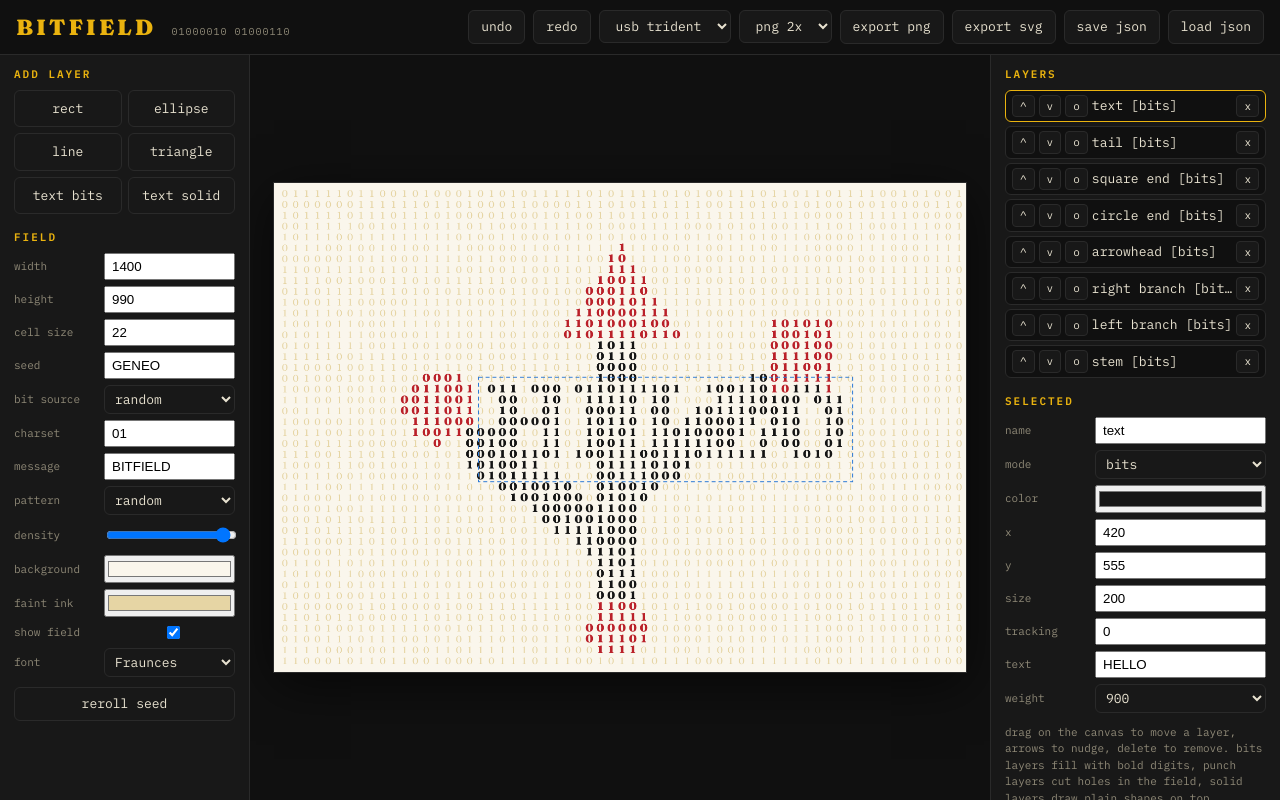
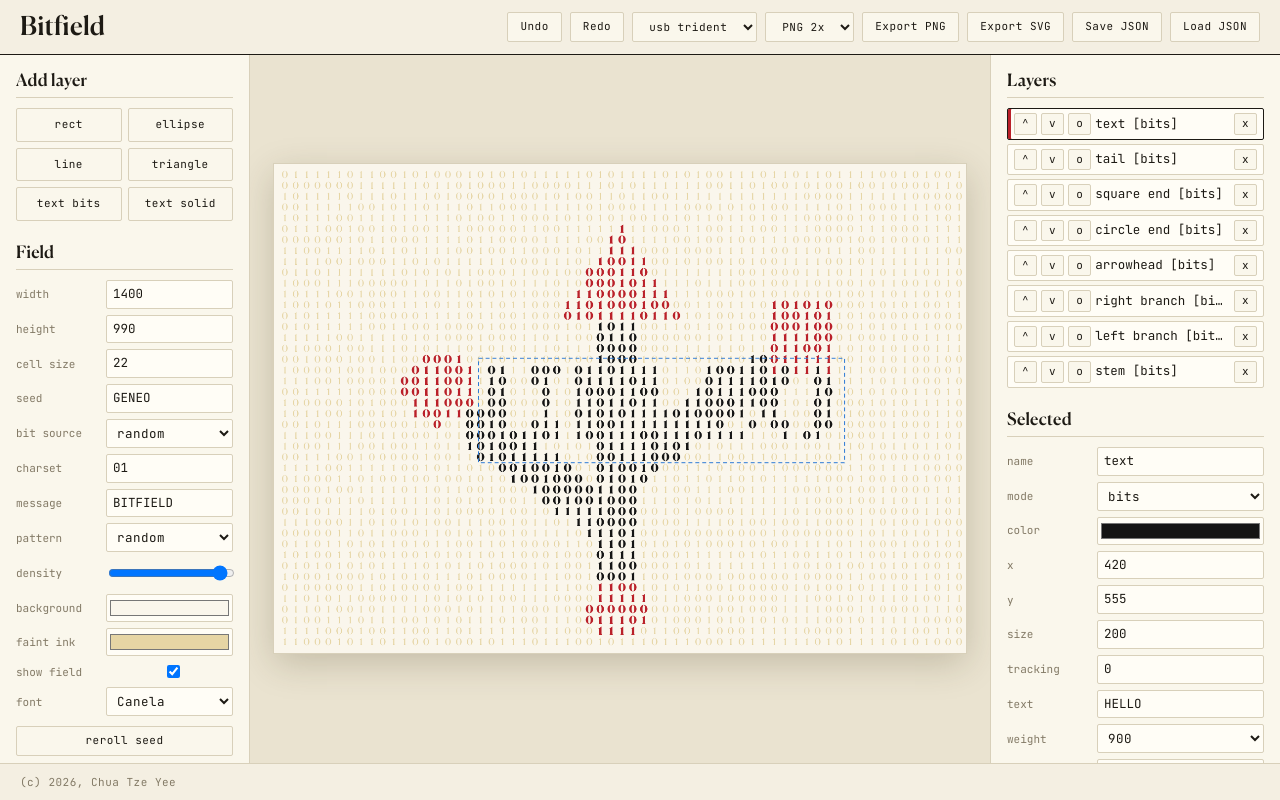
Before and after one commit to chuatzeyee/bitfield, a plain HTML site: page index.html in a window 1280 px wide. Both pictures are taken after a click on the button "text bits". Drawn offline with Linux system fonts and the light colour scheme.

Commit message:
feat: editorial paper theme, Canela and JetBrains Mono, per-layer text font
Removes the brand binary badge, adds a copyright footer, restyles the
dark UI into a light editorial theme, and fixes solid text font and
color: canvas font family names with spaces must be quoted (famq).
Adds per-layer font select, mask cache invalidation on font load,
SVG export font fallback chain, and legacy IBM Plex Mono migration.

```diff
--- a/index.html
+++ b/index.html
@@ -7,44 +7,45 @@
 <meta name="description" content="Draw posters out of 1s and 0s: layered shapes and text rasterized into a seeded binary field, exported as PNG or SVG.">
 <link rel="preconnect" href="https://fonts.googleapis.com">
 <link rel="preconnect" href="https://fonts.gstatic.com" crossorigin>
-<link href="https://fonts.googleapis.com/css2?family=Fraunces:opsz,wght@9..144,100..900&family=IBM+Plex+Mono:wght@400;600&display=swap" rel="stylesheet">
+<link href="https://fonts.googleapis.com/css2?family=Fraunces:opsz,wght@9..144,100..900&family=JetBrains+Mono:wght@100..800&display=swap" rel="stylesheet">
 <link rel="stylesheet" href="style.css">
 </head>
 <body>
 <header>
-  <div id="brand">BITFIELD <span>01000010 01000110</span></div>
+  <div id="brand">Bitfield</div>
   <div id="actions">
-    <button id="undo" title="ctrl+z">undo</button>
-    <button id="redo" title="ctrl+shift+z">redo</button>
+    <button id="undo" title="ctrl+z">Undo</button>
+    <button id="redo" title="ctrl+shift+z">Redo</button>
     <select id="preset" title="preset"></select>
     <select id="pngscale" title="png scale">
-      <option value="1">png 1x</option>
-      <option value="2" selected>png 2x</option>
-      <option value="3">png 3x</option>
-      <option value="4">png 4x</option>
+      <option value="1">PNG 1x</option>
+      <option value="2" selected>PNG 2x</option>
+      <option value="3">PNG 3x</option>
+      <option value="4">PNG 4x</option>
     </select>
-    <button id="png">export png</button>
-    <button id="svg">export svg</button>
-    <button id="save">save json</button>
-    <label class="filebtn">load json<input id="load" type="file" accept=".json,application/json"></label>
+    <button id="png">Export PNG</button>
+    <button id="svg">Export SVG</button>
+    <button id="save">Save JSON</button>
+    <label class="filebtn">Load JSON<input id="load" type="file" accept=".json,application/json"></label>
   </div>
 </header>
 <main>
   <aside id="left">
-    <h2>add layer</h2>
+    <h2>Add layer</h2>
     <div id="tools"></div>
-    <h2>field</h2>
+    <h2>Field</h2>
     <div id="docpanel"></div>
   </aside>
   <section id="stage"><canvas id="board"></canvas></section>
   <aside id="right">
-    <h2>layers</h2>
+    <h2>Layers</h2>
     <div id="layers"></div>
-    <h2>selected</h2>
+    <h2>Selected</h2>
     <div id="props"></div>
-    <p class="hint">drag on the canvas to move a layer, arrows to nudge, delete to remove. bits layers fill with bold digits, punch layers cut holes in the field, solid layers draw plain shapes on top.</p>
+    <p class="hint">Drag on the canvas to move a layer, arrows to nudge, delete to remove. Bits layers fill with bold digits, punch layers cut holes in the field, solid layers draw plain shapes on top.</p>
   </aside>
 </main>
+<footer>(c) 2026, Chua Tze Yee</footer>
 <script type="module" src="js/app.js"></script>
 </body>
 </html>
--- a/js/app.js
+++ b/js/app.js
@@ -5,6 +5,8 @@ import { PRESETS, defaultState, baseDoc, nid } from "./presets.js";
 let state = defaultState();
 let undoStack = [];
 let redoStack = [];
+
+const FONT_CHOICES = ["Canela", "Fraunces", "JetBrains Mono", "Georgia", "serif"];
 
 const $ = (s) => document.querySelector(s);
 const canvas = $("#board");
@@ -105,7 +107,7 @@ const DOC_FIELDS = [
   ["bg", "background", "color"],
   ["faint", "faint ink", "color"],
   ["showField", "show field", "checkbox"],
-  ["font", "font", "select", ["Fraunces", "IBM Plex Mono", "Georgia", "serif"]],
+  ["font", "font", "select", FONT_CHOICES],
 ];
 
 function docInput(key, kind, options) {
@@ -288,9 +290,15 @@ function renderProps() {
     const wSel = h("select", {
       onchange: (e) => { pushUndo(); patchLayer(ly.id, { weight: +e.target.value }); repaint(); },
     });
-    for (const w of [100, 300, 400, 500, 700, 900])
+    for (const w of [100, 400, 500, 700, 900])
       wSel.append(h("option", { value: w, ...(w === (ly.weight || 400) ? { selected: "" } : {}) }, w));
     box.append(h("label", { class: "row" }, h("span", {}, "weight"), wSel));
+    const fSel = h("select", {
+      onchange: (e) => { pushUndo(); patchLayer(ly.id, { font: e.target.value }); repaint(); },
+    });
+    for (const f of FONT_CHOICES)
+      fSel.append(h("option", { value: f, ...(f === (ly.font || state.doc.font) ? { selected: "" } : {}) }, f));
+    box.append(h("label", { class: "row" }, h("span", {}, "font"), fSel));
   }
 }
 
@@ -382,7 +390,9 @@ function wireHeader() {
         const s = JSON.parse(text);
         if (!s.doc || !Array.isArray(s.layers)) throw new Error("not a bitfield file");
         pushUndo();
-        state = { doc: { ...baseDoc(), ...s.doc }, layers: s.layers, selectedId: null };
+        const doc = { ...baseDoc(), ...s.doc };
+        if (doc.font === "IBM Plex Mono") doc.font = "JetBrains Mono";
+        state = { doc, layers: s.layers, selectedId: null };
         refresh();
       } catch (err) {
         alert("Could not load that file: " + err.message);
@@ -404,6 +414,7 @@ function refresh() {
 wireHeader();
 refresh();
 document.fonts.ready.then(repaint);
+document.fonts.addEventListener("loadingdone", repaint);
 
 // exposed for headless testing
 window.bitfield = { getState: () => state, svgString };
--- a/js/engine.js
+++ b/js/engine.js
@@ -35,6 +35,17 @@ export function messageBits(msg) {
   return [...s].map((c) => c.charCodeAt(0).toString(2).padStart(8, "0")).join("");
 }
 
+// Canvas font shorthand silently ignores unquoted family names with spaces.
+export const famq = (f) => (/[ ]/.test(f) ? `"${f}"` : f);
+
+const textFont = (ly, font) => `${ly.weight || 400} ${ly.size}px ${famq(ly.font || font)}`;
+
+// Canvas does not wait for @font-face loads; kick the load so the
+// document.fonts loadingdone repaint can redraw with the real face.
+const ensureFont = (spec) => {
+  if (!document.fonts.check(spec)) document.fonts.load(spec);
+};
+
 export function drawShape(c, ly, font, color) {
   const fill = color || ly.color;
   c.fillStyle = fill;
@@ -60,7 +71,8 @@ export function drawShape(c, ly, font, color) {
     c.closePath();
     c.fill();
   } else if (ly.type === "text") {
-    c.font = `${ly.weight || 400} ${ly.size}px ${font}`;
+    ensureFont(textFont(ly, font));
+    c.font = textFont(ly, font);
     c.letterSpacing = (ly.tracking || 0) + "px";
     c.textAlign = "left";
     c.textBaseline = "alphabetic";
@@ -73,7 +85,8 @@ const maskCache = new Map();
 
 function maskFor(doc, ly) {
   const key = ly.id;
-  const stamp = JSON.stringify([doc.width, doc.height, doc.font, ly]);
+  const loaded = ly.type === "text" ? document.fonts.check(textFont(ly, doc.font)) : true;
+  const stamp = JSON.stringify([doc.width, doc.height, doc.font, loaded, ly]);
   const hit = maskCache.get(key);
   if (hit && hit.stamp === stamp) return hit.data;
   const cv = document.createElement("canvas");
@@ -130,8 +143,10 @@ export function renderCanvas(ctx, doc, layers) {
   const cells = computeCells(doc, layers);
   ctx.textAlign = "center";
   ctx.textBaseline = "middle";
-  const boldFont = `900 ${doc.cell}px ${doc.font}`;
-  const faintFont = `400 ${Math.round(doc.cell * 0.85)}px ${doc.font}`;
+  const boldFont = `900 ${doc.cell}px ${famq(doc.font)}`;
+  const faintFont = `400 ${Math.round(doc.cell * 0.85)}px ${famq(doc.font)}`;
+  ensureFont(boldFont);
+  ensureFont(faintFont);
   let last = "";
   for (const c of cells) {
     const f = c.bold ? boldFont : faintFont;
@@ -159,7 +174,7 @@ export function bboxOf(ly, mctx, font) {
     const x0 = Math.min(...xs), y0 = Math.min(...ys);
     return [x0, y0, Math.max(...xs) - x0, Math.max(...ys) - y0];
   }
-  mctx.font = `${ly.weight || 400} ${ly.size}px ${font}`;
+  mctx.font = textFont(ly, font);
   mctx.letterSpacing = (ly.tracking || 0) + "px";
   const w = mctx.measureText(ly.text).width;
   mctx.letterSpacing = "0px";
--- a/js/export.js
+++ b/js/export.js
@@ -21,6 +21,11 @@ export function exportPNG(doc, layers, scale) {
 const esc = (s) =>
   String(s).replace(/&/g, "&amp;").replace(/</g, "&lt;").replace(/>/g, "&gt;").replace(/"/g, "&quot;");
 
+// Canela is a local font; fall back to the imported Google faces
+// so a standalone SVG still renders close to the canvas.
+const famChain = (f) =>
+  f === "Fraunces" ? "Fraunces, serif" : /mono/i.test(f) ? `${f}, monospace` : `${f}, Fraunces, serif`;
+
 function svgShape(ly) {
   if (ly.type === "rect")
     return `<rect x="${ly.x}" y="${ly.y}" width="${ly.w}" height="${ly.h}" rx="${ly.rx || 0}" fill="${ly.color}"/>`;
@@ -30,14 +35,15 @@ function svgShape(ly) {
     return `<line x1="${ly.x1}" y1="${ly.y1}" x2="${ly.x2}" y2="${ly.y2}" stroke="${ly.color}" stroke-width="${ly.width}" stroke-linecap="round"/>`;
   if (ly.type === "polygon")
     return `<polygon points="${ly.points.map((p) => p.join(",")).join(" ")}" fill="${ly.color}"/>`;
-  return `<text x="${ly.x}" y="${ly.y}" font-size="${ly.size}" font-weight="${ly.weight || 400}" letter-spacing="${ly.tracking || 0}" fill="${ly.color}">${esc(ly.text)}</text>`;
+  const fam = ly.font ? ` font-family="${esc(famChain(ly.font))}"` : "";
+  return `<text x="${ly.x}" y="${ly.y}" font-size="${ly.size}" font-weight="${ly.weight || 400}" letter-spacing="${ly.tracking || 0}" fill="${ly.color}"${fam}>${esc(ly.text)}</text>`;
 }
 
 export function svgString(doc, layers) {
   const out = [
     `<?xml version="1.0" encoding="UTF-8"?>`,
-    `<svg xmlns="http://www.w3.org/2000/svg" width="${doc.width}" height="${doc.height}" viewBox="0 0 ${doc.width} ${doc.height}" font-family="${esc(doc.font)}, serif">`,
-    `<style>@import url('https://fonts.googleapis.com/css2?family=Fraunces:opsz,wght@9..144,100..900&amp;display=swap');</style>`,
+    `<svg xmlns="http://www.w3.org/2000/svg" width="${doc.width}" height="${doc.height}" viewBox="0 0 ${doc.width} ${doc.height}" font-family="${esc(famChain(doc.font))}">`,
+    `<style>@import url('https://fonts.googleapis.com/css2?family=Fraunces:opsz,wght@9..144,100..900&amp;family=JetBrains+Mono:wght@100..800&amp;display=swap');</style>`,
     `<rect width="${doc.width}" height="${doc.height}" fill="${doc.bg}"/>`,
   ];
   const cells = computeCells(doc, layers);
--- a/js/presets.js
+++ b/js/presets.js
@@ -24,7 +24,7 @@ export function baseDoc(over = {}) {
     bg: "#faf6ec",
     faint: "#e6d5a4",
     showField: true,
-    font: "Fraunces",
+    font: "Canela",
     ...over,
   };
 }
--- a/style.css
+++ b/style.css
@@ -1,10 +1,16 @@
+@font-face { font-family: "Canela"; src: url("fonts/canelaweb-thin.ttf") format("truetype"); font-weight: 100; font-display: swap; }
+@font-face { font-family: "Canela"; src: url("fonts/canelaweb-regular.ttf") format("truetype"); font-weight: 400; font-display: swap; }
+@font-face { font-family: "Canela"; src: url("fonts/canelaweb-medium.ttf") format("truetype"); font-weight: 500; font-display: swap; }
+@font-face { font-family: "Canela"; src: url("fonts/canelaweb-bold.ttf") format("truetype"); font-weight: 700; font-display: swap; }
+@font-face { font-family: "Canela"; src: url("fonts/canelaweb-black.ttf") format("truetype"); font-weight: 900; font-display: swap; }
+
 :root {
-  --bg: #101010;
-  --panel: #181818;
-  --edge: #2a2a2a;
-  --ink: #e8e2d0;
-  --dim: #8f8977;
-  --yellow: #eab30f;
+  --paper: #f4efe2;
+  --panel: #faf7ec;
+  --stage: #eae3d0;
+  --edge: #d8d0ba;
+  --ink: #1d1a14;
+  --dim: #837a66;
   --red: #ba2029;
 }
 
@@ -12,9 +18,9 @@
 
 body {
   margin: 0;
-  background: var(--bg);
+  background: var(--paper);
   color: var(--ink);
-  font: 13px/1.5 "IBM Plex Mono", monospace;
+  font: 12.5px/1.5 "JetBrains Mono", monospace;
   height: 100vh;
   display: flex;
   flex-direction: column;
@@ -25,21 +31,14 @@ header {
   justify-content: space-between;
   align-items: center;
   gap: 12px;
-  padding: 10px 16px;
-  border-bottom: 1px solid var(--edge);
+  padding: 12px 20px;
+  border-bottom: 1px solid var(--ink);
   flex-wrap: wrap;
 }
 
 #brand {
-  font: 900 22px/1 "Fraunces", serif;
-  letter-spacing: 3px;
-  color: var(--yellow);
-}
-#brand span {
-  font: 400 10px/1 "IBM Plex Mono", monospace;
-  color: var(--dim);
-  margin-left: 8px;
-  letter-spacing: 1px;
+  font: 500 26px/1 "Canela", serif;
+  letter-spacing: 0.5px;
 }
 
 #actions { display: flex; gap: 8px; flex-wrap: wrap; align-items: center; }
@@ -48,12 +47,17 @@ button, select, .filebtn {
   background: var(--panel);
   color: var(--ink);
   border: 1px solid var(--edge);
-  border-radius: 6px;
+  border-radius: 2px;
   padding: 6px 12px;
-  font: inherit;
+  font: 11px/1.4 "JetBrains Mono", monospace;
+  letter-spacing: 0.5px;
   cursor: pointer;
 }
-button:hover, select:hover, .filebtn:hover { border-color: var(--yellow); }
+button:hover, select:hover, .filebtn:hover {
+  background: var(--ink);
+  color: var(--paper);
+  border-color: var(--ink);
+}
 .filebtn input { display: none; }
 
 main {
@@ -66,17 +70,17 @@ main {
 aside {
   background: var(--panel);
   overflow-y: auto;
-  padding: 14px;
+  padding: 16px;
 }
 #left { border-right: 1px solid var(--edge); }
 #right { border-left: 1px solid var(--edge); }
 
 h2 {
-  font: 600 11px/1 "IBM Plex Mono", monospace;
-  letter-spacing: 2px;
-  text-transform: uppercase;
-  color: var(--yellow);
-  margin: 18px 0 10px;
+  font: 500 17px/1.2 "Canela", serif;
+  letter-spacing: 0.3px;
+  margin: 22px 0 10px;
+  padding-bottom: 6px;
+  border-bottom: 1px solid var(--edge);
 }
 h2:first-child { margin-top: 0; }
 
@@ -96,6 +100,11 @@ h2:first-child { margin-top: 0; }
   min-width: 0;
   padding: 4px 6px;
   cursor: text;
+  background: #fffdf6;
+  color: var(--ink);
+  border: 1px solid var(--edge);
+  border-radius: 2px;
+  font: inherit;
 }
 .row input[type="color"] { padding: 1px; height: 28px; cursor: pointer; }
 .row input[type="range"], .row input[type="checkbox"] { cursor: pointer; }
@@ -108,11 +117,12 @@ button.wide { width: 100%; margin-top: 4px; }
   display: grid;
   place-items: center;
   padding: 24px;
+  background: var(--stage);
 }
 #board {
   max-width: 100%;
-  max-height: calc(100vh - 120px);
-  box-shadow: 0 0 0 1px var(--edge), 0 12px 50px rgba(0, 0, 0, 0.6);
+  max-height: calc(100vh - 160px);
+  box-shadow: 0 0 0 1px var(--edge), 0 10px 34px rgba(60, 48, 20, 0.22);
   cursor: crosshair;
   touch-action: none;
 }
@@ -123,11 +133,11 @@ button.wide { width: 100%; margin-top: 4px; }
   gap: 4px;
   padding: 4px 6px;
   border: 1px solid var(--edge);
-  border-radius: 6px;
+  border-radius: 2px;
   margin-bottom: 4px;
-  background: var(--bg);
+  background: #fffdf6;
 }
-.layer.sel { border-color: var(--yellow); }
+.layer.sel { border-color: var(--ink); box-shadow: inset 3px 0 0 var(--red); }
 .layer .lname {
   flex: 1;
   cursor: pointer;
@@ -137,8 +147,16 @@ button.wide { width: 100%; margin-top: 4px; }
 }
 button.mini {
   padding: 2px 7px;
-  border-radius: 4px;
+  border-radius: 2px;
   font-size: 11px;
 }
 
 .hint { color: var(--dim); font-size: 11px; }
+
+footer {
+  padding: 10px 20px;
+  border-top: 1px solid var(--edge);
+  color: var(--dim);
+  font-size: 11px;
+  letter-spacing: 0.5px;
+}
```
Also changed, not shown: test.html (+14 -1 lines), README.md, docs/screenshot.png, fonts/canelaweb-black.ttf (added), fonts/canelaweb-bold.ttf (added), fonts/canelaweb-medium.ttf (added), fonts/canelaweb-regular.ttf (added), fonts/canelaweb-thin.ttf (added).
